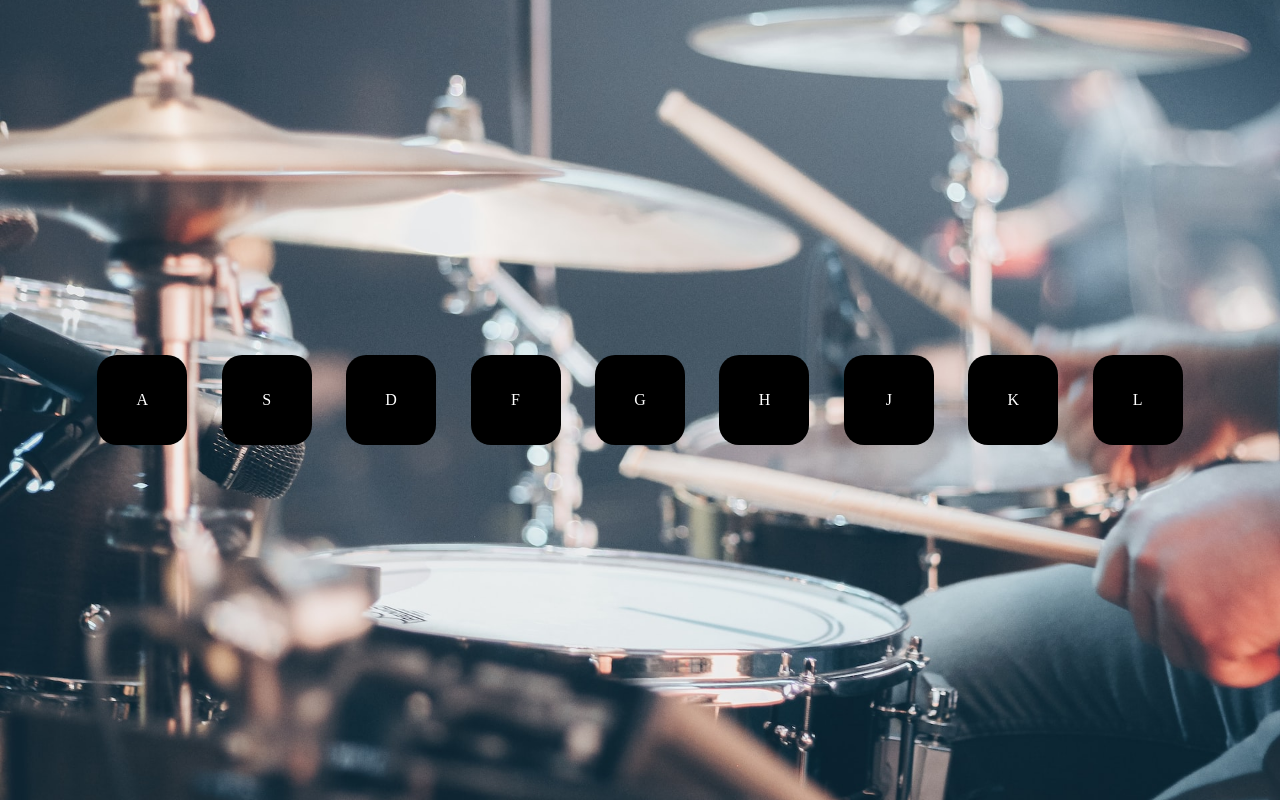
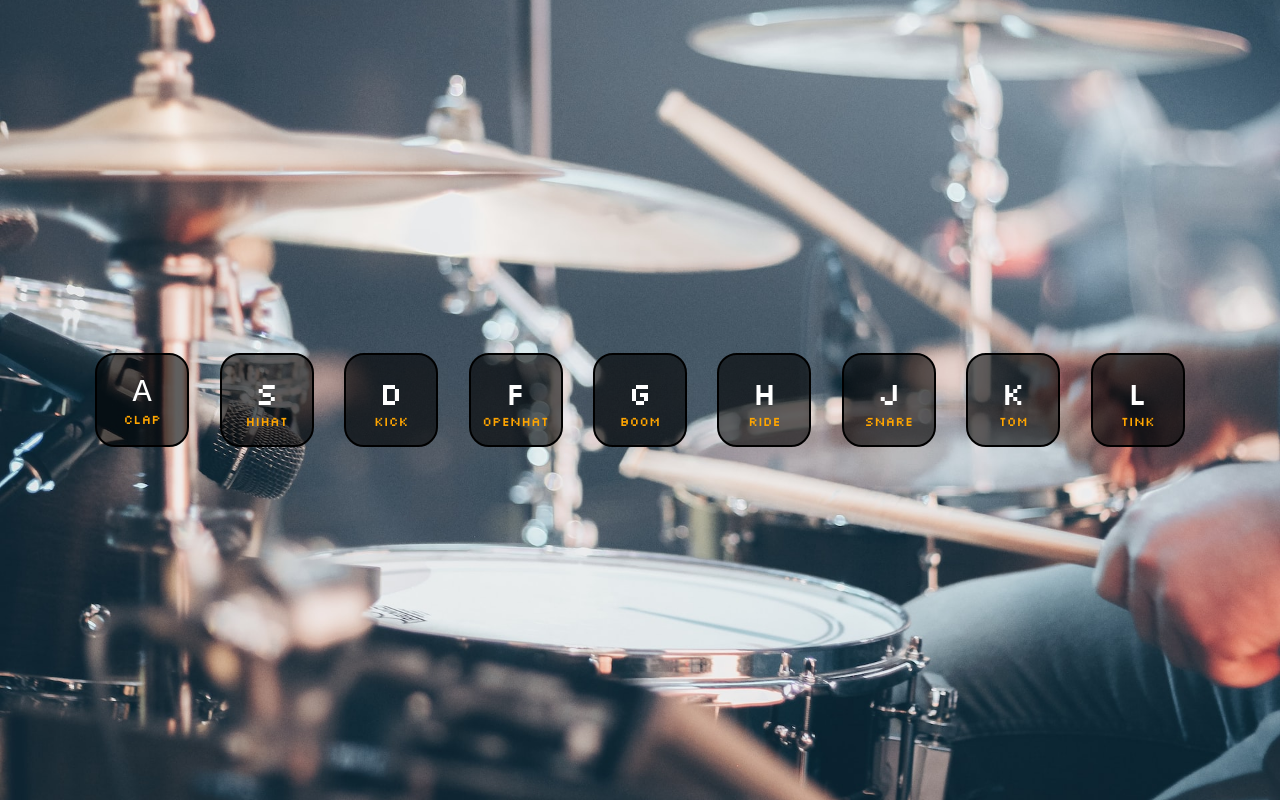
Before and after one commit to rahulbablu/JS-Drums, a plain HTML site: page index.html in a window 1280 px wide. Drawn offline with Linux system fonts and the light colour scheme.

Commit message:
all effects has been added sound is pending

```diff
--- a/index.html
+++ b/index.html
@@ -5,20 +5,39 @@
     <meta http-equiv="X-UA-Compatible" content="IE=edge">
     <meta name="viewport" content="width=device-width, initial-scale=1.0">
     <link rel="stylesheet" href="style.css">
+    <link href="https://fonts.googleapis.com/css2?family=Silkscreen&display=swap" rel="stylesheet">
     <script src="script.js"></script>
     <title>JS Drums</title>
 </head>
 <body>
     <div class="container">
-        <div class="key">A</div>
-        <div class="key">S</div>
-        <div class="key">D</div>
-        <div class="key">F</div>
-        <div class="key">G</div>
-        <div class="key">H</div>
-        <div class="key">J</div>
-        <div class="key">K</div>
-        <div class="key">L</div>
+        <div class="key"><kbd>A</kbd>
+            <div class="name">CLAP</div>
+        </div>
+        <div class="key">S
+            <div class="name">HIHAT</div>
+        </div>
+        <div class="key">D
+            <div class="name">KICK</div>
+        </div>
+        <div class="key">F
+            <div class="name">OPENHAT</div>
+        </div>
+        <div class="key">G
+            <div class="name">BOOM</div>
+        </div>
+        <div class="key">H
+            <div class="name">RIDE</div>
+        </div>
+        <div class="key">J
+            <div class="name">SNARE</div>
+        </div>
+        <div class="key">K
+            <div class="name">TOM</div>
+        </div>
+        <div class="key">L
+            <div class="name">TINK</div>
+        </div>
     </div>
 
 </body>
--- a/style.css
+++ b/style.css
@@ -2,6 +2,7 @@ body {
     background: url(./images/background.jpg) center center fixed;
     background-size: cover;
     margin: 0;
+    font-family: 'Silkscreen', cursive;
 }
 
 .container{
@@ -13,12 +14,29 @@ body {
 }
 
 .key{
-    background-color: black;
+    background-color: rgba(0,0,0,.6);
     width: 90px;
     height: 90px;
     border-radius: 20px;
     color: white;
     display: flex;
+    flex-direction: column;
     align-items: center;
     justify-content: center;
+    border: solid 2px black;
+    font-size: 32px;
 }
+.name{
+   font-size: 13px;
+   color: orange;
+}
+
+.key:hover{
+    border: 2px solid orange;
+    box-shadow: rgba(0, 0, 0, 0.55) 0px 5px 15px;
+}
+
+.key:active{
+    transform: scale(0.97);
+    box-shadow: rgba(0, 0, 0, 0.55) 0px 2px 8px;
+}
```
Also changed, not shown: 9 other files.
